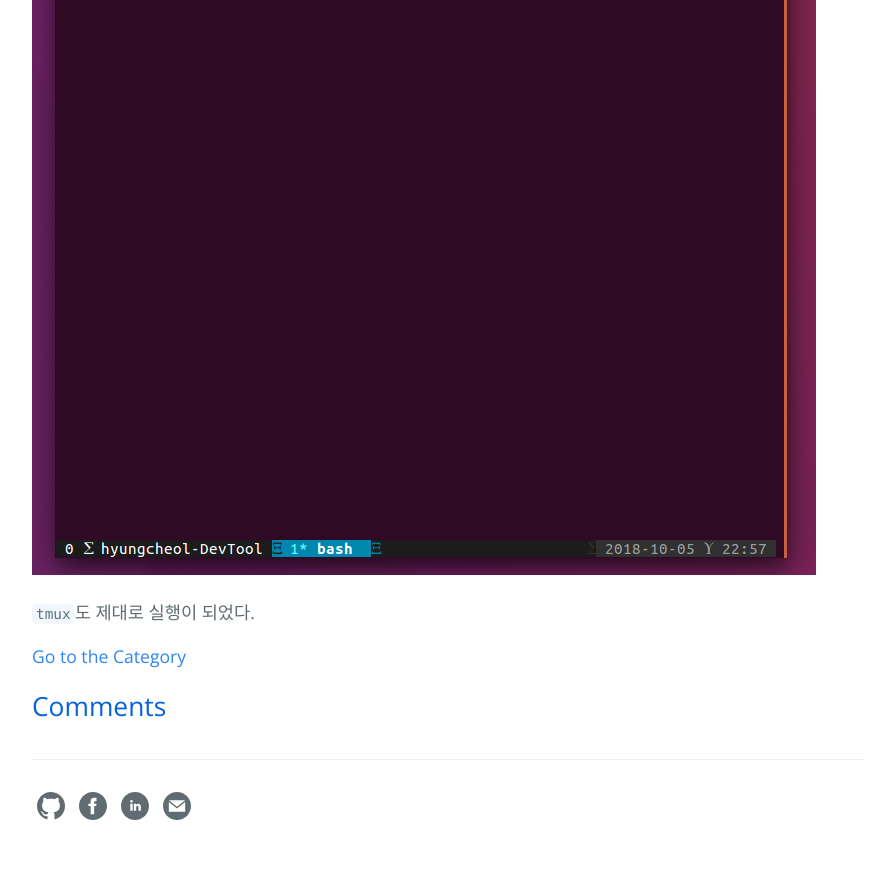
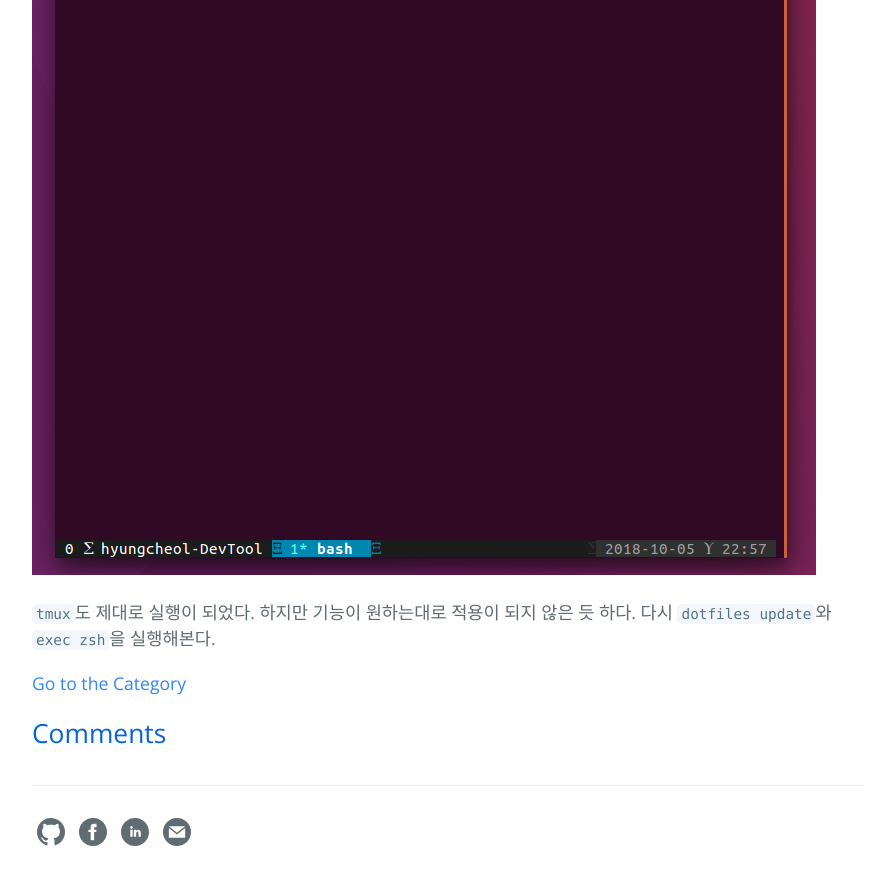
Before and after one commit to hcnoh/hcnoh.github.io, a Jekyll site: the page built from _posts/2018-10-05-development-environment-setting.md, in a window 1280 px wide and 900 px high, scrolled down 11585 px. Shown: the top 885 px of the window, without its empty margins (192-1087 px from the left). Built offline with Jekyll 4.4.1, drawn with Linux system fonts in a browser that asks for light colours; comment, search, counter and statistics services are not loaded.

Commit message:
Update 2018-10-05-development-environment-setting.md

```diff
--- a/_posts/2018-10-05-development-environment-setting.md
+++ b/_posts/2018-10-05-development-environment-setting.md
@@ -510,4 +510,4 @@ Switched to theme `wook' (current session, and future sessions)
 
 ![](/assets/img/2018-10-05-development-environment-setting/02.png)
 
-`tmux`도 제대로 실행이 되었다.
+`tmux`도 제대로 실행이 되었다. 하지만 기능이 원하는대로 적용이 되지 않은 듯 하다. 다시 `dotfiles update`와 `exec zsh`을 실행해본다.
```
